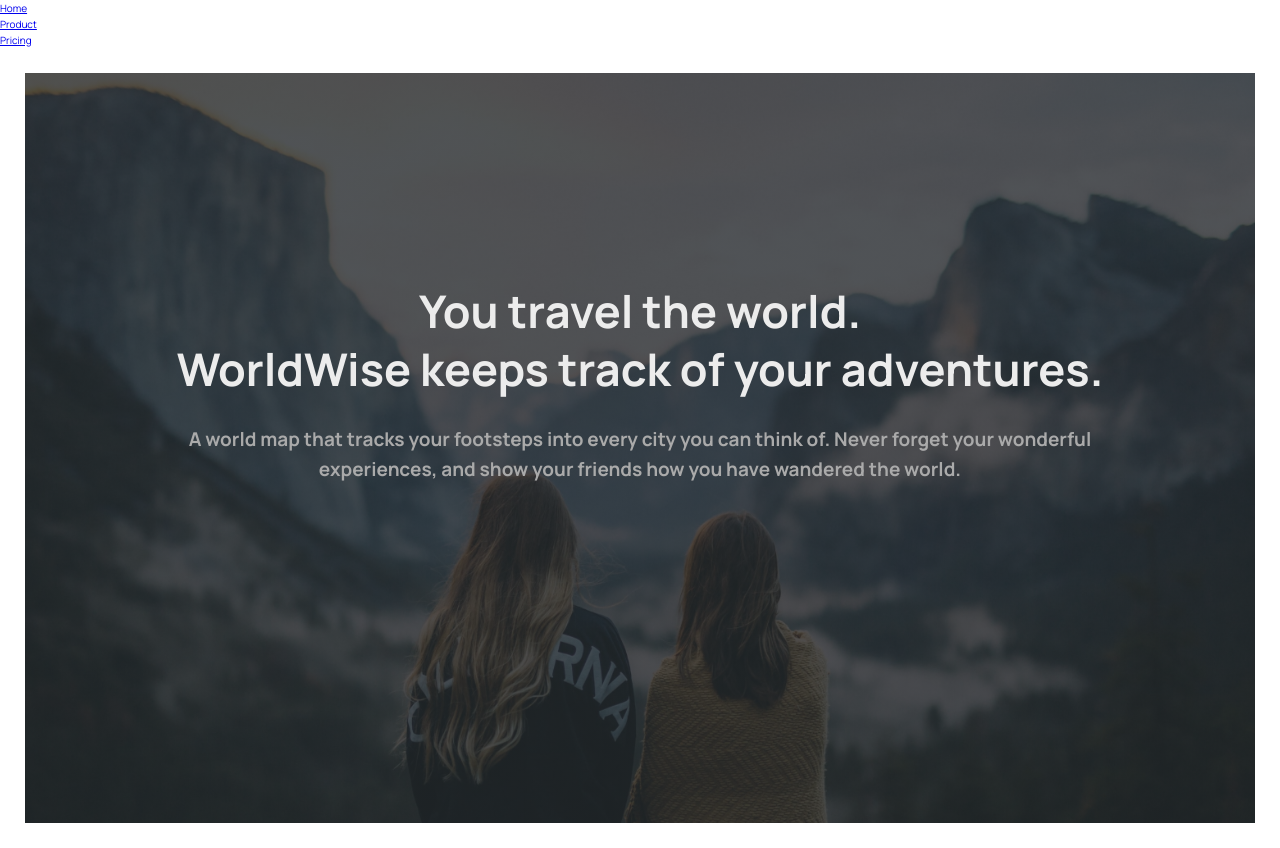
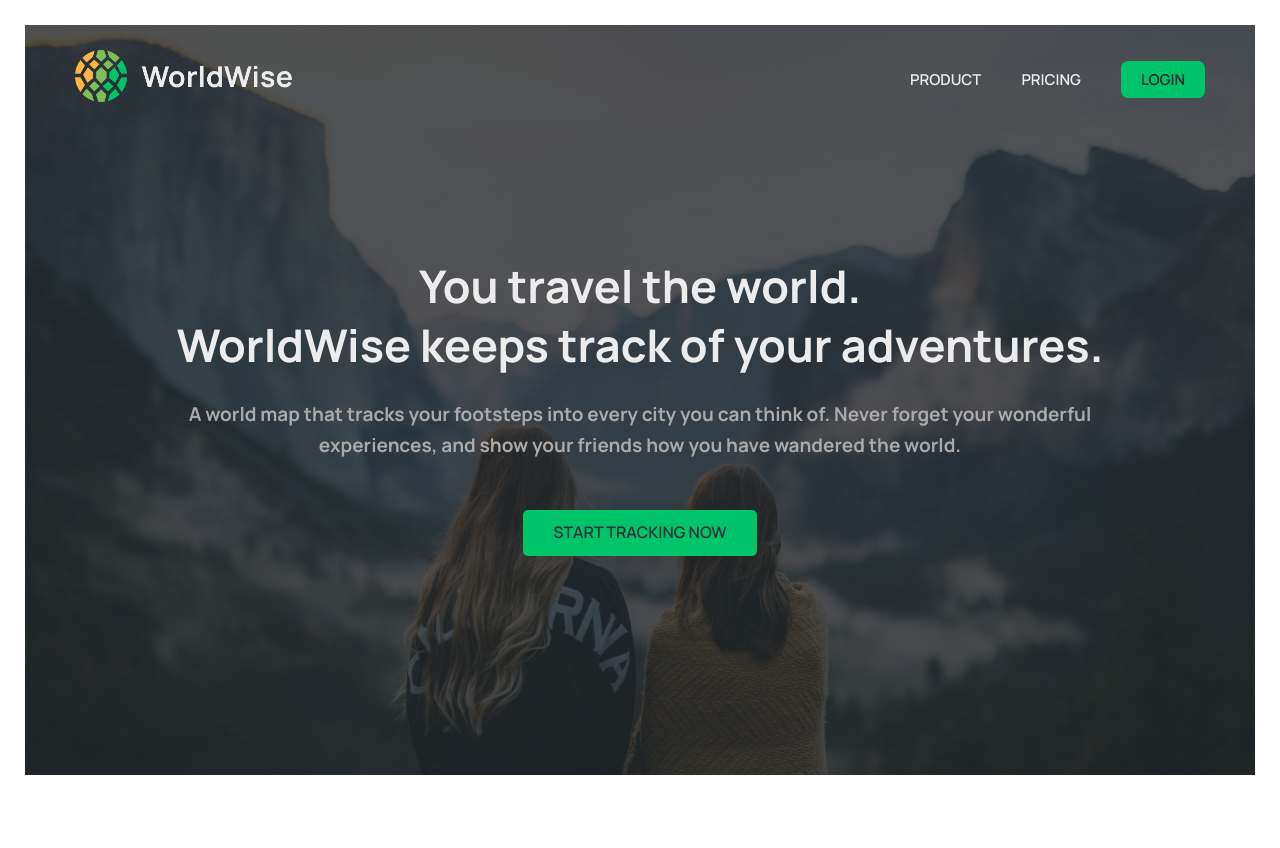
Before and after one commit to gustionusamba24/world-wise, a React (Vite) app: page / in a window 1280 px wide. After the commit the page ends 800 px from the top, so only its background shows below. Built offline with nearby package versions, Linux system fonts and the light colour scheme.

Commit message:
feat: build the page

```diff
--- a/src/App.jsx
+++ b/src/App.jsx
@@ -1,19 +1,24 @@
 import React from "react";
 import { BrowserRouter, Route, Routes } from "react-router";
+
 import Homepage from "./pages/Homepage";
 import Product from "./pages/Product";
 import Pricing from "./pages/Pricing";
+import Login from "./pages/Login";
 import PageNotFound from "./pages/PageNotFound";
-import AppNav from "./components/AppNav";
+import AppLayout from "./pages/AppLayout";
+
+import PageNav from "./components/PageNav";
 
 function App() {
   return (
     <BrowserRouter>
-      <AppNav />
       <Routes>
         <Route path="/" element={<Homepage />} />
         <Route path="/product" element={<Product />} />
         <Route path="/pricing" element={<Pricing />} />
+        <Route path="/login" element={<Login />} />
+        <Route path="/app" element={<AppLayout />} />
         <Route path="*" element={<PageNotFound />} />
       </Routes>
     </BrowserRouter>
--- a/src/components/AppNav.jsx
+++ b/src/components/AppNav.jsx
@@ -1,22 +1,8 @@
 import React from "react";
-import { NavLink } from "react-router";
+import styles from "./AppNav.module.css";
 
 function AppNav() {
-  return (
-    <nav>
-      <ul>
-        <li>
-          <NavLink to="/">Home</NavLink>
-        </li>
-        <li>
-          <NavLink to="/product">Product</NavLink>
-        </li>
-        <li>
-          <NavLink to="/pricing">Pricing</NavLink>
-        </li>
-      </ul>
-    </nav>
-  );
+  return <nav className={styles.nav}>App navigation</nav>;
 }
 
 export default AppNav;
--- a/src/components/Logo.jsx
+++ b/src/components/Logo.jsx
@@ -1,8 +1,15 @@
+import { Link } from "react-router";
 import styles from "./Logo.module.css";
 
 function Logo() {
   return (
-    <img src="/images/logo.png" alt="WorldWise logo" className={styles.logo} />
+    <Link to="/">
+      <img
+        src="/images/logo.png"
+        alt="WorldWise logo"
+        className={styles.logo}
+      />
+    </Link>
   );
 }
 
--- /dev/null
+++ b/src/components/PageNav.jsx
@@ -0,0 +1,28 @@
+import React from "react";
+import { NavLink } from "react-router";
+import styles from "./PageNav.module.css";
+
+import Logo from "./Logo";
+
+function PageNav() {
+  return (
+    <nav className={styles.nav}>
+      <Logo />
+      <ul>
+        <li>
+          <NavLink to="/product">Product</NavLink>
+        </li>
+        <li>
+          <NavLink to="/pricing">Pricing</NavLink>
+        </li>
+        <li>
+          <NavLink to="/login" className={styles.ctaLink}>
+            Login
+          </NavLink>
+        </li>
+      </ul>
+    </nav>
+  );
+}
+
+export default PageNav;
--- /dev/null
+++ b/src/pages/AppLayout.jsx
@@ -0,0 +1,14 @@
+import React from "react";
+
+import AppNav from "../components/AppNav";
+
+function AppLayout() {
+  return (
+    <div>
+      <AppNav />
+      <p>Test</p>
+    </div>
+  );
+}
+
+export default AppLayout;
--- a/src/pages/Homepage.jsx
+++ b/src/pages/Homepage.jsx
@@ -1,10 +1,13 @@
 import { Link } from "react-router";
 import styles from "./Homepage.module.css";
-import AppNav from "../components/AppNav";
+
+import PageNav from "../components/PageNav";
 
 export default function Homepage() {
   return (
     <main className={styles.homepage}>
+      <PageNav />
+
       <section>
         <h1>
           You travel the world.
@@ -16,6 +19,9 @@
           of. Never forget your wonderful experiences, and show your friends how
           you have wandered the world.
         </h2>
+        <Link to="/app" className="cta">
+          Start tracking now
+        </Link>
       </section>
     </main>
   );
--- a/src/pages/Homepage.module.css
+++ b/src/pages/Homepage.module.css
@@ -5,7 +5,7 @@
       rgba(36, 42, 46, 0.8),
       rgba(36, 42, 46, 0.8)
     ),
-    url("../../public/images/bg.jpg");
+    url("/images/bg.jpg");
   background-size: cover;
   background-position: center;
   padding: 2.5rem 5rem;
--- a/src/pages/Login.jsx
+++ b/src/pages/Login.jsx
@@ -1,4 +1,6 @@
+import { useState } from "react";
 import styles from "./Login.module.css";
+import PageNav from "../components/PageNav";
 
 export default function Login() {
   // PRE-FILL FOR DEV PURPOSES
@@ -7,6 +9,8 @@
 
   return (
     <main className={styles.login}>
+      <PageNav />
+
       <form className={styles.form}>
         <div className={styles.row}>
           <label htmlFor="email">Email address</label>
--- a/src/pages/Pricing.jsx
+++ b/src/pages/Pricing.jsx
@@ -1,9 +1,13 @@
 // Uses the same styles as Product
 import styles from "./Product.module.css";
+
+import PageNav from "../components/PageNav";
 
 export default function Pricing() {
   return (
     <main className={styles.product}>
+      <PageNav />
+
       <section>
         <div>
           <h2>
--- a/src/pages/Product.jsx
+++ b/src/pages/Product.jsx
@@ -1,8 +1,12 @@
 import styles from "./Product.module.css";
+
+import PageNav from "../components/PageNav";
 
 export default function Product() {
   return (
     <main className={styles.product}>
+      <PageNav />
+
       <section>
         <img
           src="/images/img-1.jpg"
```
